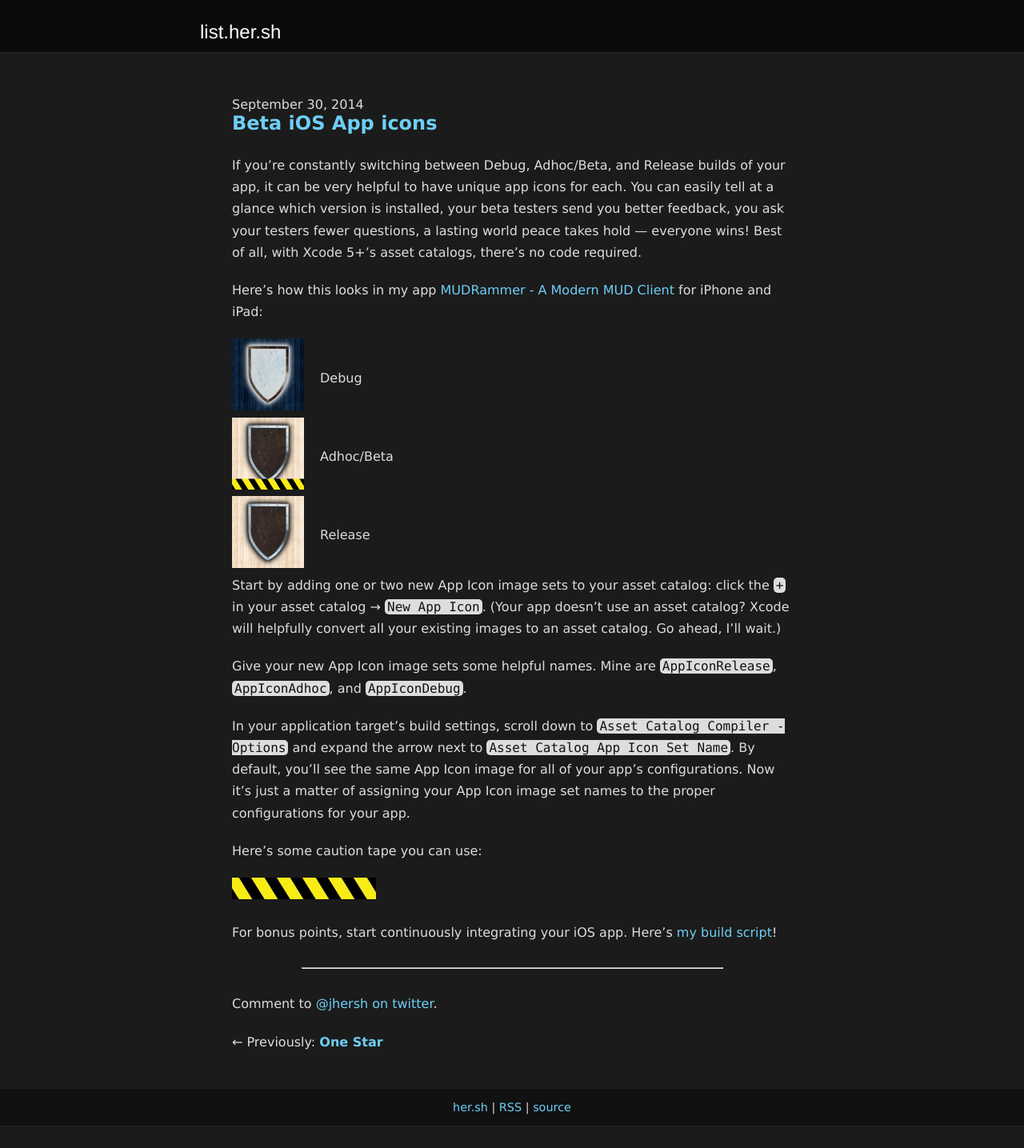
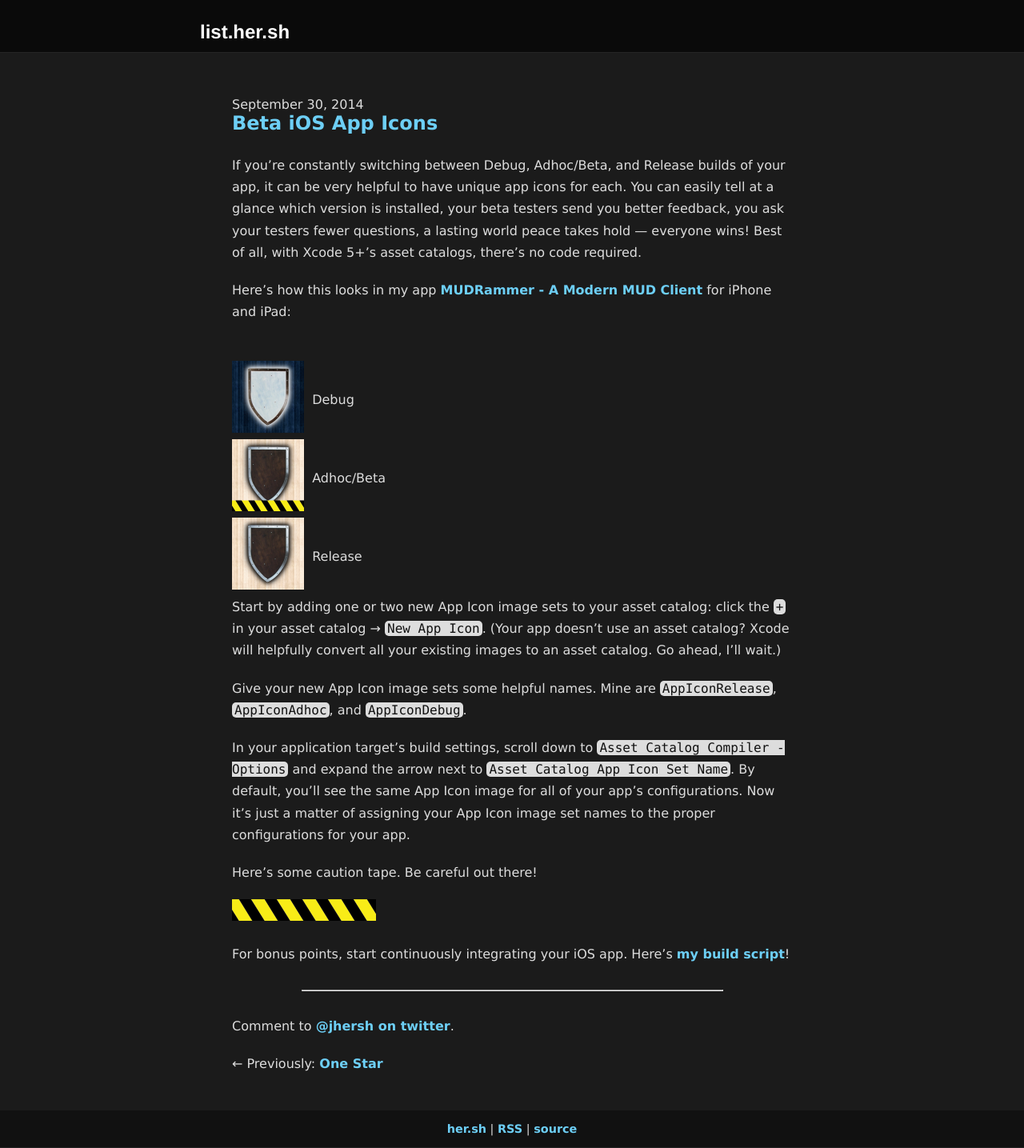
Before and after one commit to jhersh/list.her.sh, a Jekyll site: the page built from _posts/2014-09-30-app-icons.md, in a window 1280 px wide. Shown: the whole page at 80% size. Built offline with Jekyll 4.4.1, drawn with Linux system fonts in a browser that asks for light colours; Markdown is read by kramdown in place of the engine named in the settings; before the commit the page ends 1408 px from its top, so only the background shows below that.

Commit message:
post cleanup

```diff
--- a/_posts/2014-09-30-app-icons.md
+++ b/_posts/2014-09-30-app-icons.md
@@ -1,27 +1,18 @@
 ---
 layout: post
-title: Beta iOS App icons
-summary:
+title: Beta iOS App Icons
+summary: On custom app icons for Beta/Debug builds.
 ---
 
 If you're constantly switching between Debug, Adhoc/Beta, and Release builds of your app, it can be very helpful to have unique app icons for each. You can easily tell at a glance which version is installed, your beta testers send you better feedback, you ask your testers fewer questions, a lasting world peace takes hold &mdash; everyone wins! Best of all, with Xcode 5+'s asset catalogs, there's no code required.
 
 Here's how this looks in my app [MUDRammer - A Modern MUD Client](https://itunes.apple.com/us/app/mudrammer-a-modern-mud-client/id597157072?mt=8) for iPhone and iPad:
 
-<table style="clear:both">
-	<tr>
-	<td><img src="/img/mr-dev.png" width="90" height="90" alt="MUDRammer Debug" /></td>
-	<td style="padding-left: 20px">Debug</td>
-	</tr>
-	<tr>
-	<td><img src="/img/mr-adhoc.png" width="90" height="90" alt="MUDRammer Adhoc/Beta" /></td>
-	<td style="padding-left: 20px">Adhoc/Beta</td>
-	</tr>
-	<tr>
-	<td><img src="/img/mr-release.png" width="90" height="90" alt="MUDRammer Release" /></td>
-	<td style="padding-left: 20px">Release</td>
-	</tr>
-</table>
+|  |  |
+|:-|:--|
+| <img src="/img/mr-dev.png" width="90" height="90" alt="MUDRammer Debug" /> | &nbsp;&nbsp;Debug |
+| <img src="/img/mr-adhoc.png" width="90" height="90" alt="MUDRammer Adhoc/Beta" /> | &nbsp;&nbsp;Adhoc/Beta |
+| <img src="/img/mr-release.png" width="90" height="90" alt="MUDRammer Release" /> | &nbsp;&nbsp;Release |
 
 Start by adding one or two new App Icon image sets to your asset catalog: click the `+` in your asset catalog &rarr; `New App Icon`. (Your app doesn't use an asset catalog? Xcode will helpfully convert all your existing images to an asset catalog. Go ahead, I'll wait.)
 
@@ -29,7 +20,7 @@ Give your new App Icon image sets some helpful names. Mine are `AppIconRelease`,
 
 In your application target's build settings, scroll down to `Asset Catalog Compiler - Options` and expand the arrow next to `Asset Catalog App Icon Set Name`. By default, you'll see the same App Icon image for all of your app's configurations. Now it's just a matter of assigning your App Icon image set names to the proper configurations for your app.
 
-Here's some caution tape you can use:
+Here's some caution tape. Be careful out there!
 
 ![DANGER](/img/caution-tape.png)
 
--- a/css/styles.css
+++ b/css/styles.css
@@ -64,9 +64,12 @@ body {
 	background: #1b1b1b;
 	color: #ddd;
 	font: 100% Verdana, Arial, Helvetica, Tahoma, sans-serif;
+	-webkit-font-smoothing: subpixel-antialiased;
+	vertical-align: baseline;
 }
 a {
 	color: #6dcff6;
+	font-weight: bolder;
 }
 
 #content {
```
